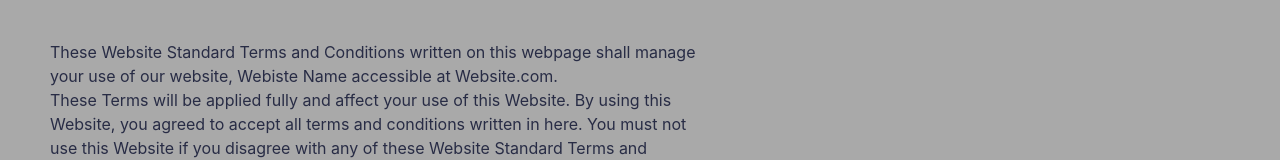
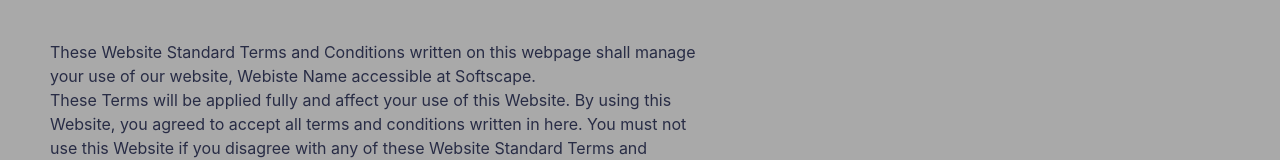
Before and after one commit to drivers98/Capstone-Project-SMS, a React (Create React App) app in the folder sms-homepage/: page /termsAndCon in a window 1280 px wide. Shown: the part 257-417 px from the top of the page. Built offline with nearby package versions, Linux system fonts and the light colour scheme.

Commit message:
Update terms.js

```diff
--- a/sms-homepage/src/pages/terms.js
+++ b/sms-homepage/src/pages/terms.js
@@ -32,7 +32,7 @@ class Terms extends Component {
 <tb1>{he1}</tb1>
 
  <wb1>These Website Standard Terms and Conditions written on this webpage shall manage </wb1>
-<wb1>your use of our website, Webiste Name accessible at Website.com.</wb1>
+<wb1>your use of our website, Webiste Name accessible at Softscape.</wb1>
 <wb1>These Terms will be applied fully and affect your use of this Website. By using this </wb1>
 <wb1>Website, you agreed to accept all terms and conditions written in here. You must not </wb1>
 <wb1>use this Website if you disagree with any of these Website Standard Terms and </wb1>
```
